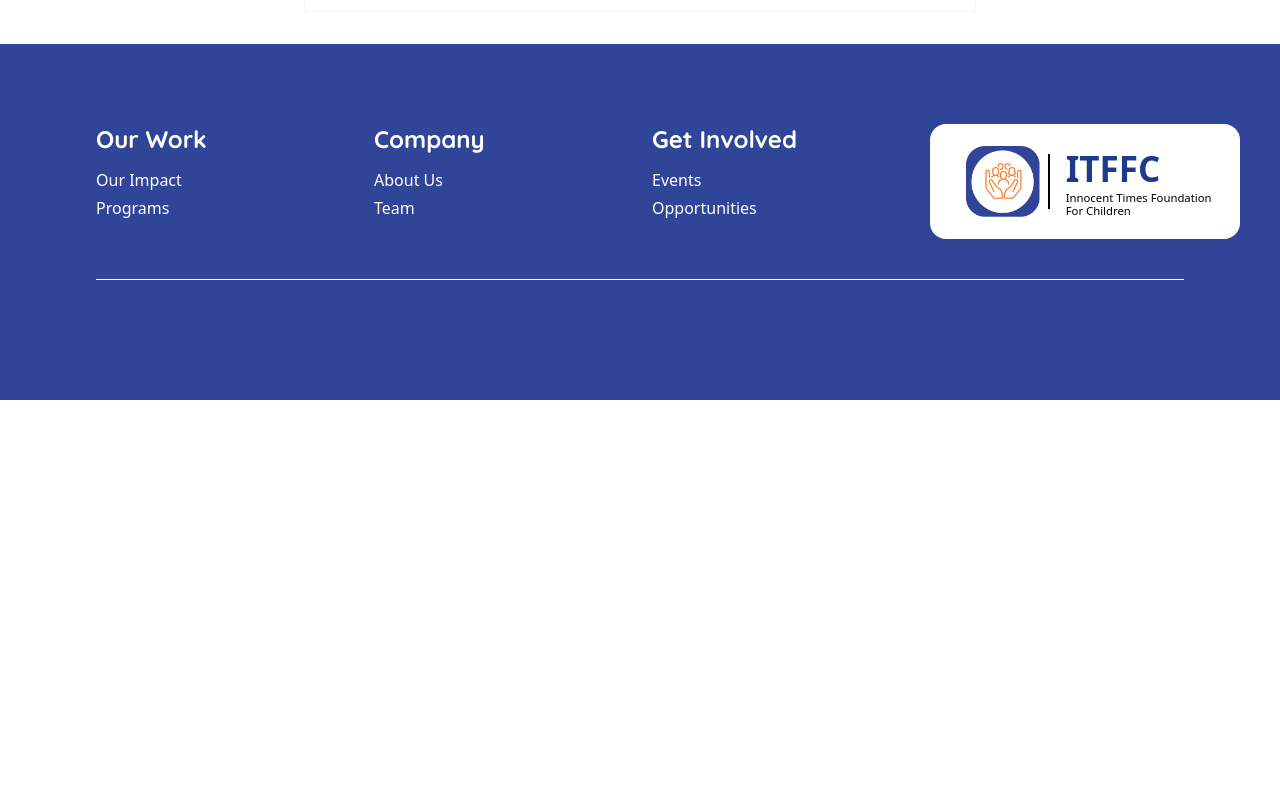
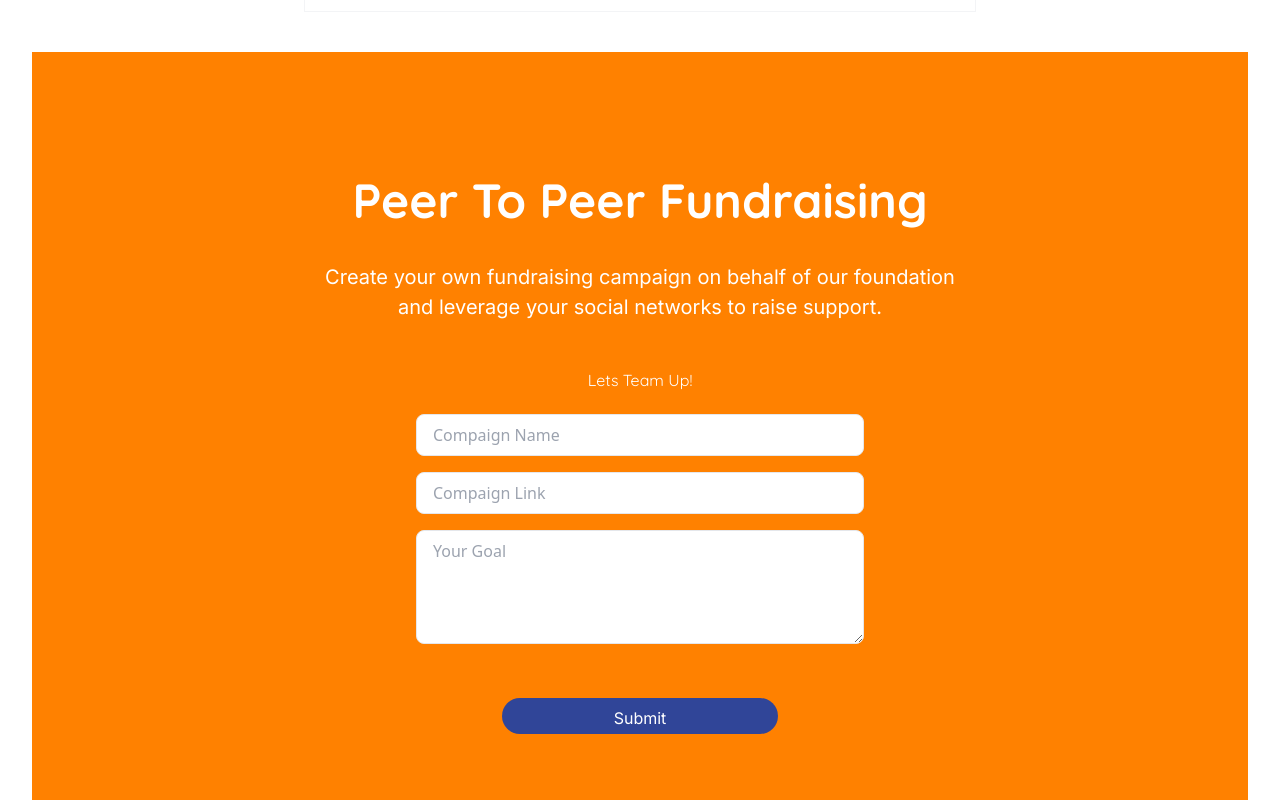
Before and after one commit to HarshadaGirase/ITFFC, a React (Vite) app: page /donate in a window 1280 px wide. Shown: the part 2920-3720 px from the top of the page. Before the commit the page ends 3320 px from the top, so only its background shows below. Built offline with nearby package versions, Linux system fonts and the light colour scheme.

Commit message:
fundraising component added

```diff
--- /dev/null
+++ b/src/components/Donate/Fundraising.jsx
@@ -0,0 +1,54 @@
+import React from 'react';
+
+const Fundraising = () => {
+  return (
+    <div className="bg-[#FF8100] min-h-screen flex items-center justify-center ">
+      <div className=" rounded-lg  max-w-3xl w-full  py-16 md:p-12">
+        <h1 className="text-[48px] leading-[60px]  font-bold text-center text-white font-quicksand mb-4">
+        Peer To Peer Fundraising
+        </h1>
+        <p className="text-center text-white text-[20px] leading-[30px] mb-8 font-inter p-4 " >
+        Create your own fundraising campaign on behalf of our foundation and leverage your social networks to raise support.
+
+        </p>
+        <p className="text-center text-white  text-[16px] leading-[20px] font-quicksand mb-2">
+        Lets Team Up!
+        </p>
+        <div className='flex flex-col gap-8 items-center justify-center   '>
+        <form  className=''>
+          <div className="p-4  space-y-4 text-center">
+          <input
+            type="text"
+            placeholder="Compaign Name"
+            className="w-full max-w-md px-4 py-2 border rounded-lg focus:outline-none focus:ring-2 focus:ring-orange-400"
+          />
+
+
+          <input
+            type="email"
+            placeholder="Compaign Link"
+            className="w-full max-w-md  px-4 py-2 border rounded-lg focus:outline-none focus:ring-2 focus:ring-orange-400"
+          />
+
+          <textarea
+            placeholder="Your Goal"
+            rows="4"
+            className="w-full max-w-md  px-4 py-2 border rounded-lg focus:outline-none focus:ring-2 focus:ring-orange-400"
+          />
+             </div>
+             <div className='text-center mt-8'>
+          <button
+            type="submit"
+            className="w-[276px] h-[36px] bg-[#304598] font-inter text-white text-[16px] leading-[24px] font-normal py-2 rounded-full hover:bg-blue-700 transition duration-300 text-center "
+          >
+            Submit
+          </button>
+          </div>
+        </form>
+        </div>
+      </div>
+    </div>
+  );
+};
+
+export default Fundraising;
--- a/src/components/DonateMain.jsx
+++ b/src/components/DonateMain.jsx
@@ -1,12 +1,14 @@
 import DonateHeroSection from '../components/Donate/DonateHeroSection.jsx';
 import Rewards from '../components/Donate/Rewards.jsx';
 import DonationForm from '../components/Donate/DonationForm.jsx';
+import Fundraising from '../components/Donate/Fundraising.jsx'
 function AboutUsMain() {
   return (
     <div className='flex flex-col gap-10 m-4 sm:m-4 md:m-8 lg:m-8'>
        <DonateHeroSection/>
        <Rewards/>
        <DonationForm/>
+       <Fundraising/>
     </div>
   )
 }
--- a/src/components/GetInvolvedMain.jsx
+++ b/src/components/GetInvolvedMain.jsx
@@ -3,6 +3,7 @@ import GetInvolvedHeroSection from '../components/GetInvolved/GetInvolvedHeroSec
 import CommunityInitiatives from '../components/GetInvolved/CommunityInitiatives.jsx';
 import GetInvolvedHelp from '../components/GetInvolved/GetInvolvedHelp.jsx';
 import GetInvolvedJoinUs from '../components/GetInvolved/GetInvolvedJoinUs.jsx';
+
 function GetInvolvedMain() {
     return (
       <div className='flex flex-col gap-10 m-4 sm:m-4 md:m-8 lg:m-8'>
@@ -10,6 +11,7 @@ function GetInvolvedMain() {
           <CommunityInitiatives/>
           <GetInvolvedHelp/>
           <GetInvolvedJoinUs/>
+
       </div>
     )
   }
```
